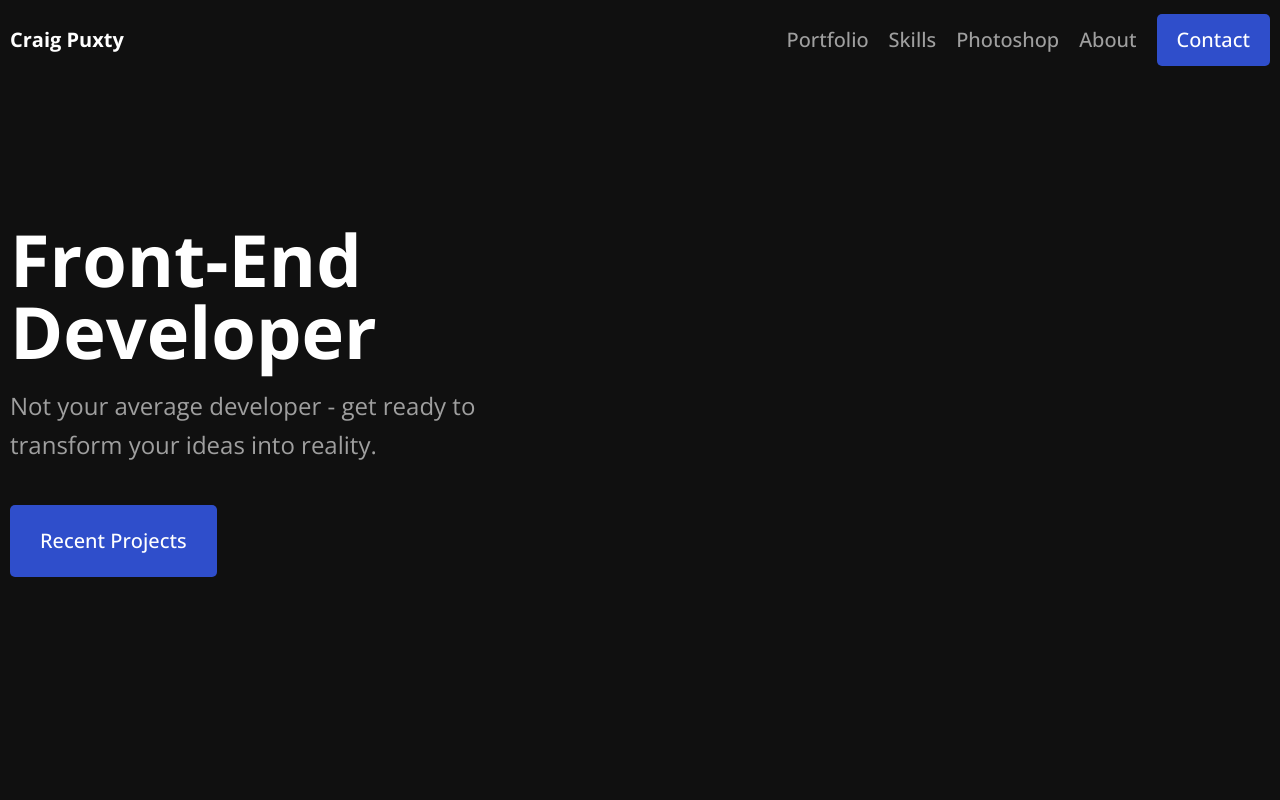
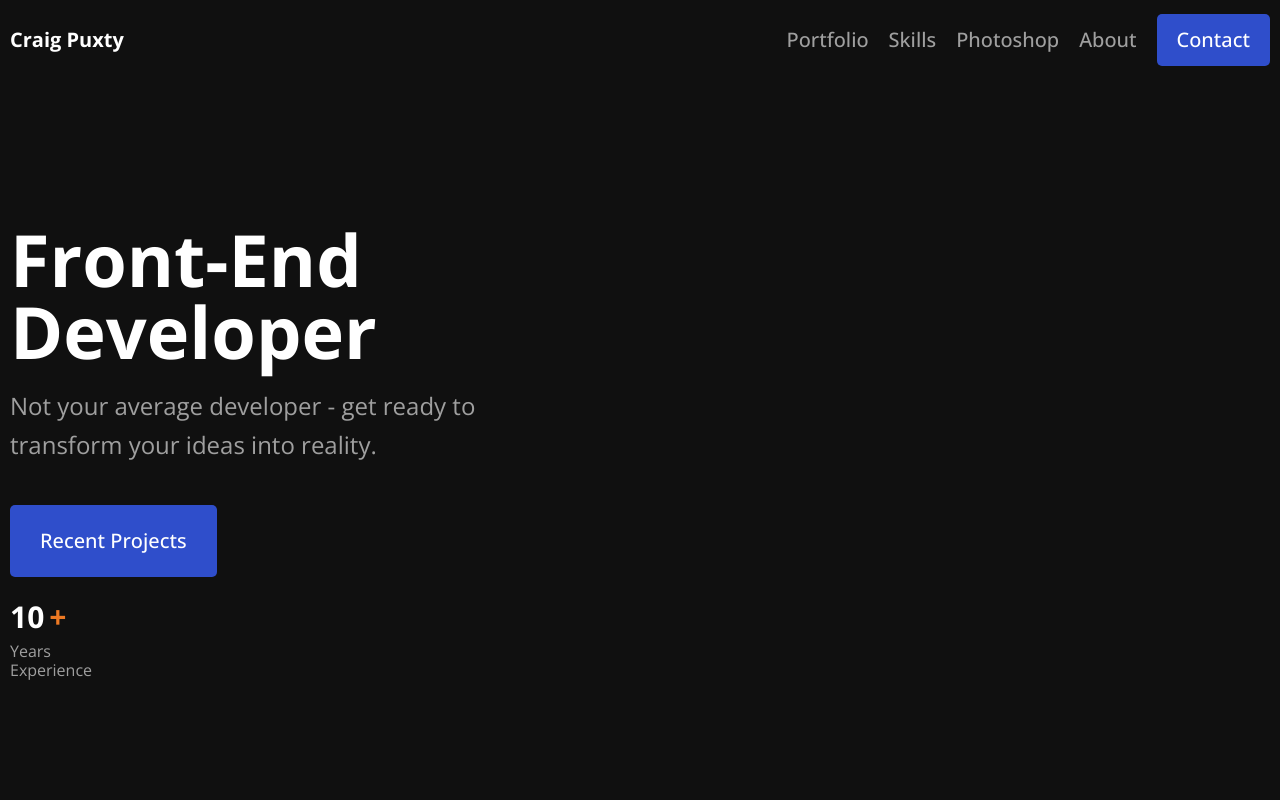
Before and after one commit to Dangereye/portfolio-v2, a Next.js app: page / in a window 1280 px wide. Shown: the top 800 px of the page. Built offline with nearby package versions, Linux system fonts and the light colour scheme.

Commit message:
Added Next & React SVGs.

```diff
--- a/sections/Hero.js
+++ b/sections/Hero.js
@@ -4,6 +4,7 @@ export default function Hero() {
   return (
     <section className="section section__hero">
       <div className="container">
+        <div className="typography-and-cta">
           <h1 className="display-heading">
             <span>Front-End</span>
             <span>Developer</span>
@@ -18,6 +19,15 @@ export default function Hero() {
             </Link>
           </div>
         </div>
+        <div className="highlights">
+          <div className="highlight">
+            <div className="highlight__icon">
+              10<span>+</span>
+            </div>
+            <div className="highlight__text">Years Experience</div>
+          </div>
+        </div>
+      </div>
     </section>
   );
 }
--- a/styles/globals.scss
+++ b/styles/globals.scss
@@ -39,6 +39,7 @@ body {
 .container {
   width: 100%;
   max-width: $page-width;
+  margin: 0 auto;
 }
 
 // Layout Styles
--- a/styles/layout/_header.scss
+++ b/styles/layout/_header.scss
@@ -9,6 +9,7 @@
   display: flex;
   align-items: center;
   justify-content: center;
+  z-index: 100;
 
   &.background {
     background-color: $bg-color-dark;
--- a/styles/layout/_mobile-menu.scss
+++ b/styles/layout/_mobile-menu.scss
@@ -1,13 +1,14 @@
 .mobile-menu {
   visibility: hidden;
   position: fixed;
-  top: 10rem;
+  top: 0;
   left: -100%;
   width: 100%;
   min-height: 100vh;
-  padding: 0 1rem;
+  padding: 12rem 1rem;
   background-color: $bg-color-dark;
   transition: left $time;
+  z-index: 99;
 
   &.open {
     @media (max-width: $tablet) {
--- a/styles/layout/_sections.scss
+++ b/styles/layout/_sections.scss
@@ -1,13 +1,17 @@
 .section {
   min-height: 100vh;
   padding: 12rem 1rem;
-
+  // Hero Section
   &__hero {
     color: #fff;
     background-color: $bg-color-dark;
-    display: flex;
-    justify-content: center;
-    align-items: center;
+
+    .container {
+      height: calc(100vh - 24rem);
+      position: relative;
+      display: flex;
+      align-items: center;
+    }
 
     h1 {
       line-height: 1;
@@ -24,5 +28,28 @@
     .btns {
       margin-top: 4rem;
     }
+
+    .highlights {
+      position: absolute;
+      bottom: 0;
+      left: 0;
+
+      .highlight {
+        &__icon {
+          font-size: 3rem;
+          font-weight: 700;
+          span {
+            margin-left: 5px;
+            color: $secondary-color;
+          }
+        }
+        &__text {
+          max-width: 10rem;
+          color: rgba(#fff, 0.6);
+          font-size: 1.6rem;
+          line-height: 1.2;
+        }
+      }
+    }
   }
 }
```
Also changed, not shown: svgs/Next.js (added, +12 -0 lines), svgs/React.js (added, +11 -0 lines), public/svg/next-js.svg (added), public/svg/react-js.svg (added). Lines whose indentation alone changed are shown as unchanged.
